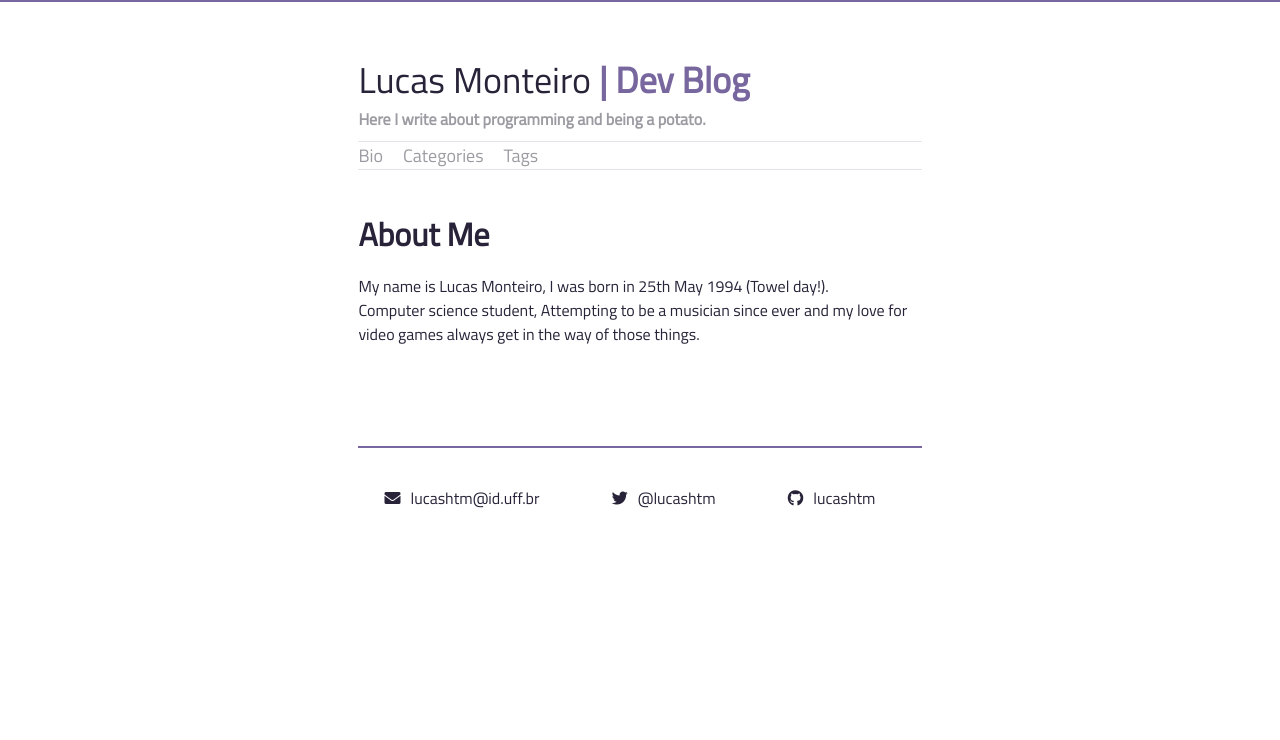
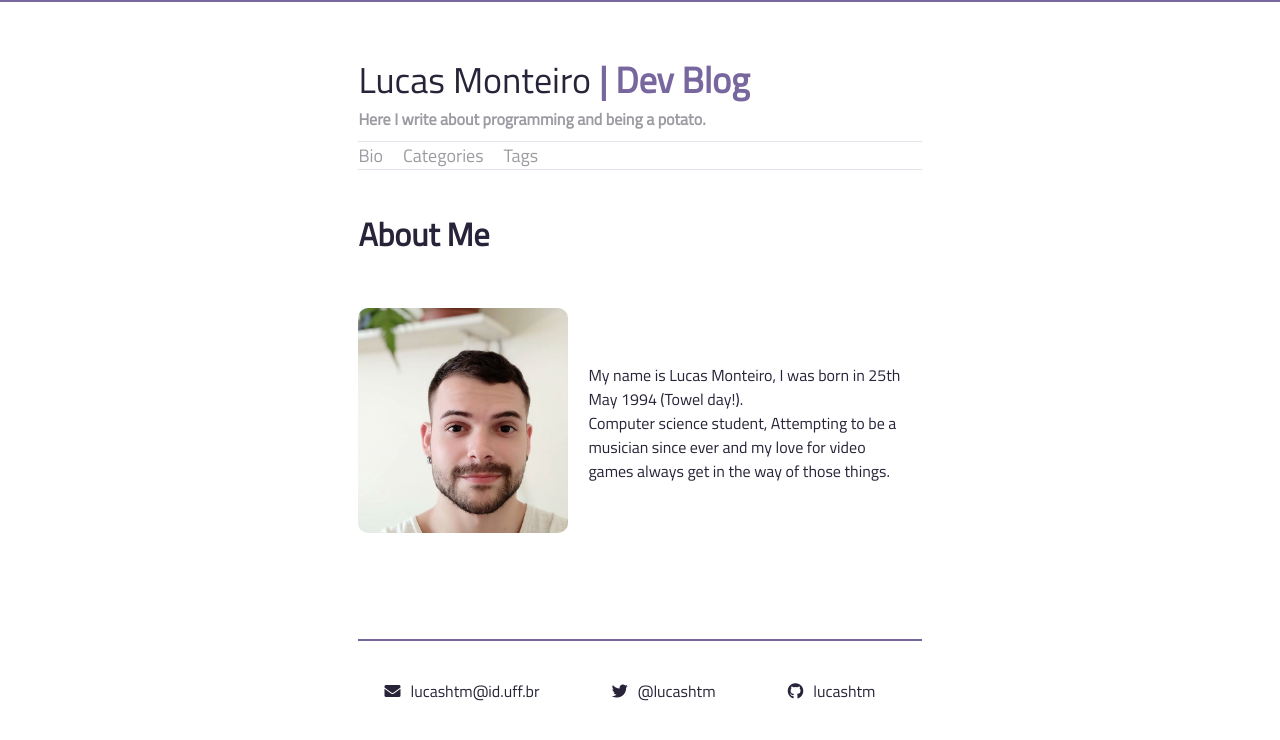
Before and after one commit to lucashtm/personal-website, a Jekyll site: the page built from bio.md, in a window 1280 px wide. Shown: the top 740 px of the page. Built offline with Jekyll 4.4.1, drawn with Linux system fonts in a browser that asks for light colours; nearby versions of some CDN libraries.

Commit message:
Better bio and content within feed

```diff
--- a/assets/css/main.css
+++ b/assets/css/main.css
@@ -212,3 +212,18 @@ header .links > a{
 	margin-right: 10px;
 	color: inherit;
 }
+
+.about {
+	display: flex;
+	margin-top: 50px;
+	align-items: center;
+	justify-content: space-between;
+}
+
+.about img {
+	border-radius: 10px;
+}
+
+.bio-content {
+	padding: 0 20px;
+}
--- a/bio.md
+++ b/bio.md
@@ -5,6 +5,10 @@ permalink: /about/
 ---
 
 <h1>About Me</h1>
-
+<div class="about">
+<a href="https://www.instagram.com/htmlucas" target="_blank"><img src="{{ site.baseurl }}/assets/images/me_cut.jpg" width="210" /></a>
+<div class="bio-content">
 My name is Lucas Monteiro, I was born in 25th May 1994 (Towel day!).<br>
 Computer science student, Attempting to be a musician since ever and my love for video games always get in the way of those things.
+</div>
+</div>
--- a/feed.kde.xml
+++ b/feed.kde.xml
@@ -15,6 +15,7 @@ layout: null
             <item>
                 <title>{{ post.title | xml_escape }}</title>
                 <description>{{ post.excerpt | xml_escape }}</description>
+                <content>{{ post.content | xml_escape }}</content>
                 <pubDate>{{ post.date | date_to_rfc822 }}</pubDate>
                 <link>{{ post.url | prepend: site.baseurl | prepend: site.url }}</link>
                 <guid isPermaLink="true">{{ post.url | prepend: site.baseurl | prepend: site.url }}</guid>
```
Also changed, not shown: assets/images/me_cut.jpg (added).
